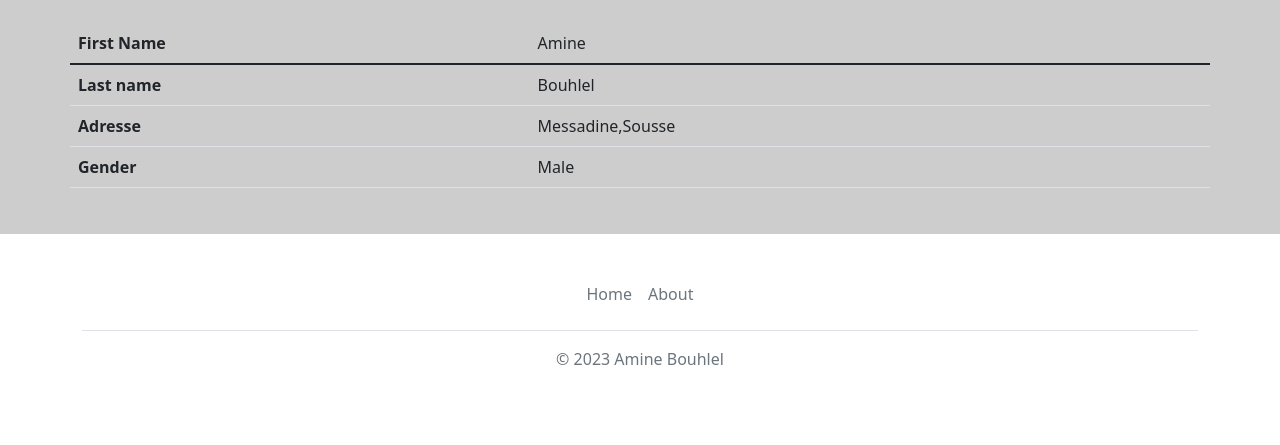
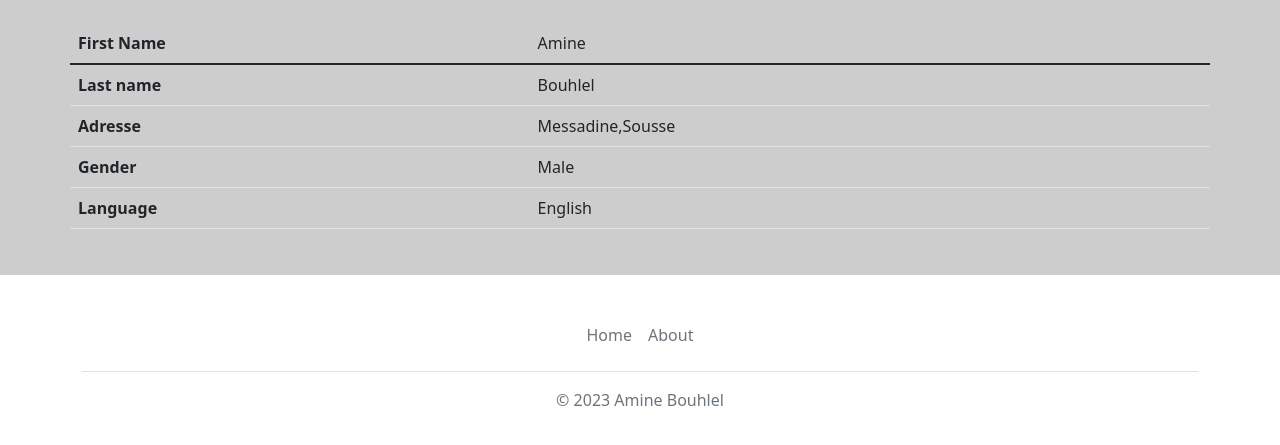
Before and after one commit to Amine20007/homework, a plain HTML site: page information.html in a window 1280 px wide. Shown: the part 63-508 px from the top of the page. Drawn offline with Linux system fonts and the light colour scheme.

Commit message:
chnage information

```diff
--- a/information.html
+++ b/information.html
@@ -63,6 +63,10 @@
                                 <th>Gender</th>
                                 <td>Male</td>
                             </tr>
+                            <tr>
+                                <th>Language</th>
+                                <td>English</td>
+                            </tr>
                         </tbody>
                     </table>
 
```
